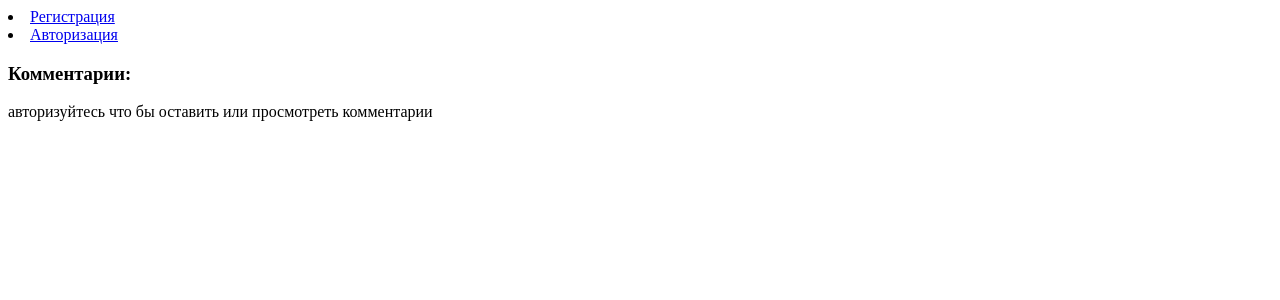
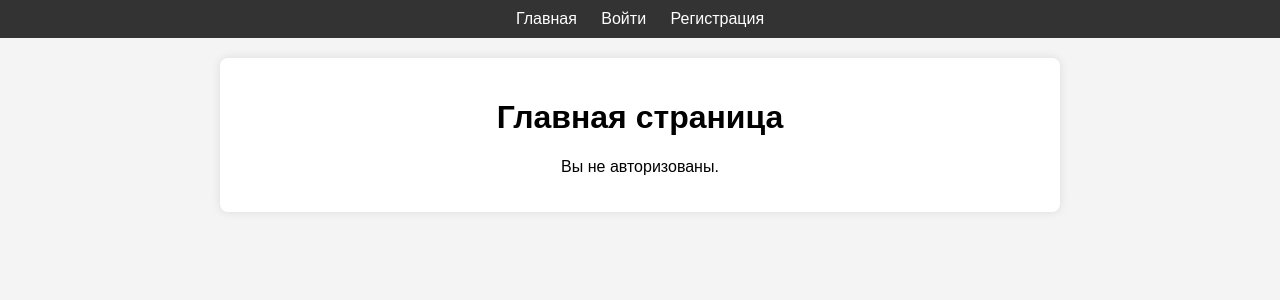
Before and after one commit to s-ginger/Django_learning_2, a Django app: page / in a window 1280 px wide. Shown: the top 300 px of the page. Run offline with Django 5.2, Linux system fonts and the light colour scheme.

Commit message:
second commit

```diff
--- /dev/null
+++ b/comments/templates/comments/base.html
@@ -0,0 +1,68 @@
+<!DOCTYPE html>
+<html lang="ru">
+<head>
+    <meta charset="UTF-8">
+    <meta name="viewport" content="width=device-width, initial-scale=1.0">
+    <title>{% block title %}Мой сайт{% endblock %}</title>
+    <style>
+        body {
+            font-family: Arial, sans-serif;
+            margin: 0;
+            padding: 0;
+            background-color: #f4f4f4;
+            text-align: center;
+        }
+        .container {
+            max-width: 800px;
+            margin: 20px auto;
+            background: white;
+            padding: 20px;
+            box-shadow: 0 0 10px rgba(0, 0, 0, 0.1);
+            border-radius: 8px;
+        }
+        nav {
+            background: #333;
+            padding: 10px;
+        }
+        nav a {
+            color: white;
+            text-decoration: none;
+            margin: 0 10px;
+        }
+        .comment-section {
+            margin-top: 20px;
+            text-align: left;
+        }
+        .comment {
+            background: #f9f9f9;
+            padding: 10px;
+            margin: 10px 0;
+            border-left: 4px solid #007bff;
+            border-radius: 5px;
+        }
+        .comment-user {
+            font-weight: bold;
+            color: #007bff;
+        }
+        .comment-date {
+            font-size: 0.8em;
+            color: #666;
+        }
+    </style>
+</head>
+<body>
+    <nav>
+        <a href="{% url 'home' %}">Главная</a>
+        {% if user.is_authenticated %}
+            <a href="{% url 'logout' %}">Выйти</a>
+        {% else %}
+            <a href="{% url 'login' %}">Войти</a>
+            <a href="{% url 'register' %}">Регистрация</a>
+        {% endif %}
+    </nav>
+    <div class="container">
+        {% block content %}
+        {% endblock %}
+    </div>
+</body>
+</html>
--- a/comments/templates/comments/home.html
+++ b/comments/templates/comments/home.html
@@ -1,40 +1,31 @@
-{% if user.is_authenticated %}
-<li class="nav-item user-dropdown">
-    <span class="user-name text-white">Дороу, {{ user.username }}</span>
-    <div class="user-dropdown-content">
-        <a href="#">Личный кабинет</a>
-        <a href="{% url 'logout' %}" class="text-danger">Выйти</a>
-    </div>
-</li>
-{% else %}
-<li class="nav-item">
-    <a class="nav-link text-white" href="{% url 'register' %}">Регистрация</a>
-</li>
-<li class="nav-item">
-    <a class="nav-link text-white" href="{% url 'login' %}">Авторизация</a>
-</li>
-{% endif %}
+{% extends 'comments/base.html' %}
 
-
+{% block content %}
+    <h1>Главная страница</h1>
 
     {% if user.is_authenticated %}
+        <p>Добро пожаловать, {{ user.username }}!</p>
+        <a href="{% url 'logout' %}">Выйти</a>
+
+        <h2>Комментарии</h2>
+        <ul>
+            {% for comment in comments %}
+                <li>{{ comment.user }}: {{ comment.text }} ({{ comment.created_at }})</li>
+            {% endfor %}
+        </ul>
+
+        <h2>Добавить комментарий</h2>
         <form method="post">
             {% csrf_token %}
             {{ form.as_p }}
-        <button type="submit">Добавить комментарий</button>
+            <button type="submit">Отправить</button>
         </form>
+
+        {% if extra_content %}
+            <h2>Административный раздел</h2>
+            <p>{{ extra_content }}</p>
         {% endif %}
-
-<h3>Комментарии:</h3>
-{% if comments %}
-<ul>
-    {% for comment in comments %}
-        <li>
-            <strong>{{ comment.user.username }}</strong> - {{ comment.created_at }}:
-            <p>{{ comment.text }}</p>
-        </li>
-    {% endfor %}
-</ul>
     {% else %}
-<p>авторизуйтесь что бы оставить или просмотреть комментарии</p>
+        <p>Вы не авторизованы.</p>
     {% endif %}
+{% endblock %}
--- a/comments/views.py
+++ b/comments/views.py
@@ -1,12 +1,15 @@
 from django.shortcuts import render, redirect
 from django.contrib.auth import login, authenticate, logout
 from django.contrib.auth.forms import UserCreationForm, AuthenticationForm
+from django.contrib.auth.models import Group
 from .forms import CommentForm
 from .models import Comment
 
 def home(request):
+    is_admin = request.user.is_authenticated and request.user.groups.filter(name='администраторы').exists()
     comments = Comment.objects.all().order_by('-created_at') if request.user.is_authenticated else []
     form = CommentForm() if request.user.is_authenticated else None
+    extra_content = "Административный контент" if is_admin else ""
 
     if request.method == 'POST' and request.user.is_authenticated:
         form = CommentForm(request.POST)
@@ -18,7 +21,8 @@ def home(request):
 
     return render(request, 'comments/home.html', {
         'form': form,
-        'comments': comments
+        'comments': comments,
+        'extra_content': extra_content
     })
 
 def register(request):
```
Also changed, not shown: db.sqlite3. Lines whose indentation alone changed are shown as unchanged.
